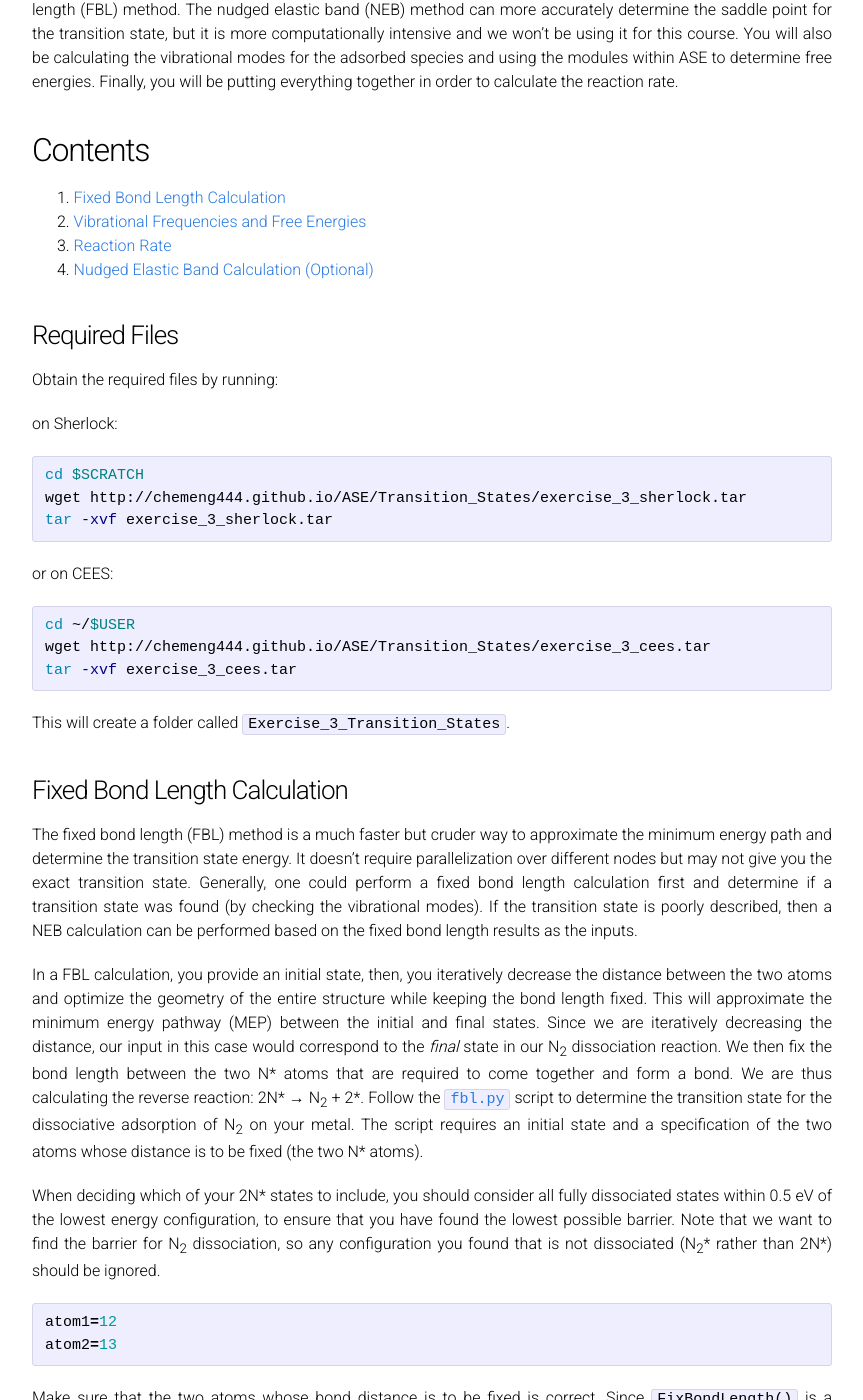
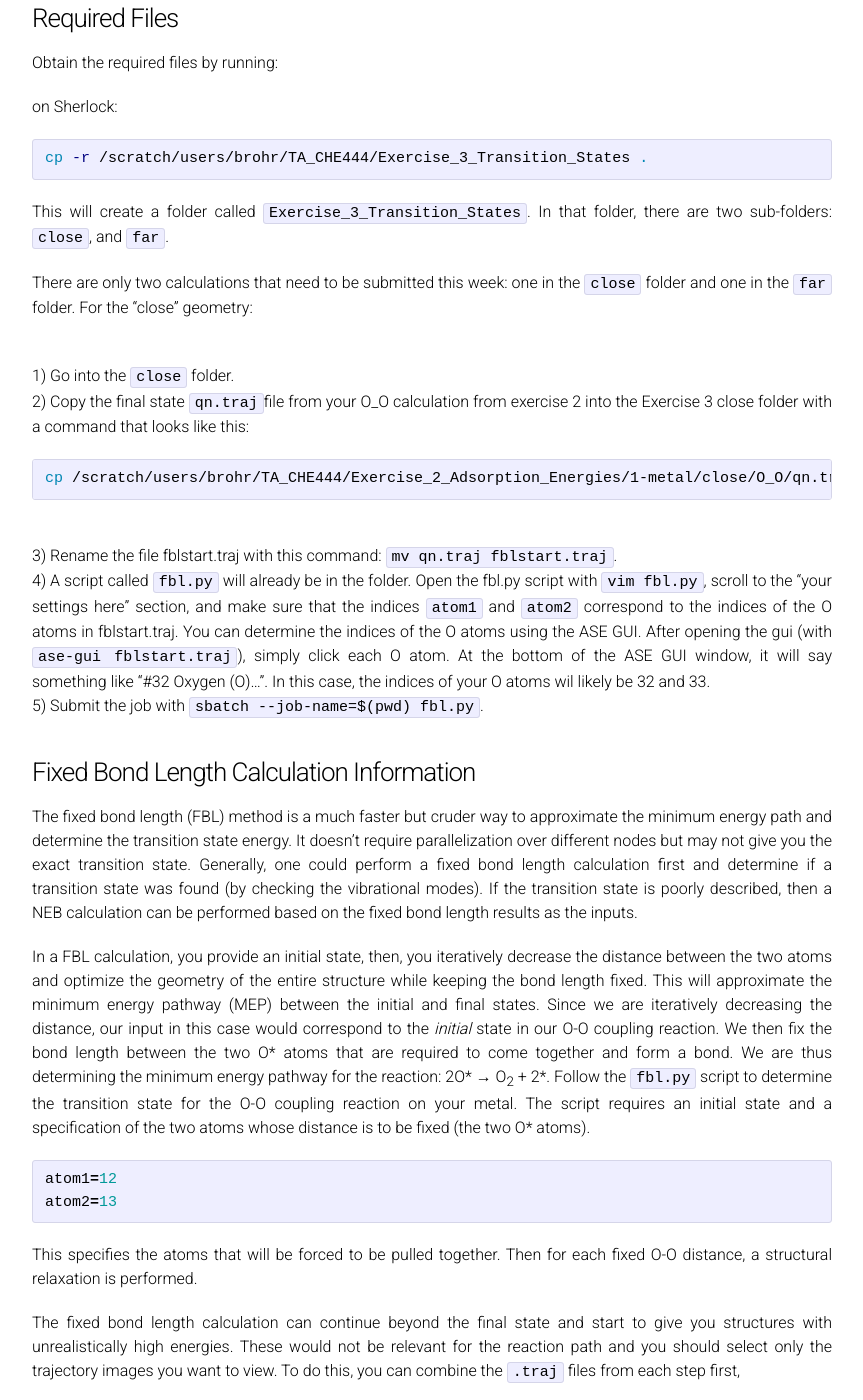
Before and after one commit to brohr/brohr.github.io, a Jekyll site: the page built from ASE/Transition_States/README.md, in a window 1280 px wide and 1400 px high, scrolled down 466 px. Shown: the whole window, without its empty margins (208-1071 px from the left). Built offline with Jekyll 4.4.1, drawn with Linux system fonts in a browser that asks for light colours; formulas are drawn with MathJax 3; our own code applies the rules of GitHub Pages for plain Markdown files; some of the changed text lies outside the part shown.

Commit message:
1488523280.03

````diff
--- a/ASE/Transition_States/README.md
+++ b/ASE/Transition_States/README.md
@@ -4,26 +4,19 @@ mathjax: false
 permalink: /ASE/Transition_States/
 ---
 
-# ASE Tutorials
-1. [Introduction to ASE](../)
-2. [Getting Started](../Getting_Started/)
-3. [Adsorption](../Adsorption/)
-4. [Transition States](../Transition_States/)
-5. [Error Estimation and Density of States](../BEEF_DOS/)
+## Transition State Energies
 
-____
-
-## Transition State and Free Energy Calculations
-
-In this final exercise, you will be calculating the transition state energy for N<sub>2</sub> dissociation using the fixed bond length (FBL) method. The  nudged elastic band (NEB) method can more accurately determine the saddle point for the transition state, but it is more computationally intensive and we won't be using it for this course. You will also be calculating the vibrational modes for the adsorbed species and using the modules within ASE to determine free energies. Finally, you will be putting everything together in order to calculate the reaction rate.
+In this final exercise, you will be calculating the transition state energy for O-O coupling using the fixed bond length (FBL) method. The  nudged elastic band (NEB) method can more accurately determine the saddle point for the transition state, but it is more computationally intensive and we won't be using it for this course.
 
 
 ## Contents
+1. [Required Files](#RequiredFiles)
 2. [Fixed Bond Length Calculation](#fixed-bond-length-calculation)
-3. [Vibrational Frequencies and Free Energies](#vibrational-frequencies)
-4. [Reaction Rate](#reaction-rate)
-5. [Nudged Elastic Band Calculation (Optional)](#nudged-elastic-band-calculation)
+<!-- 3. [Vibrational Frequencies and Free Energies](#vibrational-frequencies) -->
+<!-- 4. [Reaction Rate](#reaction-rate) -->
+<!-- 5. [Nudged Elastic Band Calculation (Optional)](#nudged-elastic-band-calculation) -->
 
+<a name='RequiredFiles'></a>
 
 ### Required Files ###
 
@@ -32,66 +25,39 @@ Obtain the required files by running:
 on Sherlock:
 
 ```bash
-cd $SCRATCH
-wget http://chemeng444.github.io/ASE/Transition_States/exercise_3_sherlock.tar
-tar -xvf exercise_3_sherlock.tar
+cp -r /scratch/users/brohr/TA_CHE444/Exercise_3_Transition_States .
 ```
 
-or on CEES:
+This will create a folder called `Exercise_3_Transition_States`. In that folder, there are two sub-folders: `close`, and `far`.
+
+There are only two calculations that need to be submitted this week: one in the `close` folder and one in the `far` folder. For the "close" geometry:
+
+<br>1) Go into the `close` folder.
+<br>2) Copy the final state `qn.traj`file from your O_O calculation from exercise 2 into the Exercise 3 close folder with a command that looks like this:
 
 ```bash
-cd ~/$USER
-wget http://chemeng444.github.io/ASE/Transition_States/exercise_3_cees.tar
-tar -xvf exercise_3_cees.tar
+cp /scratch/users/brohr/TA_CHE444/Exercise_2_Adsorption_Energies/1-metal/close/O_O/qn.traj .
 ```
 
+<br>3) Rename the file fblstart.traj with this command: `mv qn.traj fblstart.traj`.
+<br>4) A script called `fbl.py` will already be in the folder. Open the fbl.py script with `vim fbl.py`, scroll to the "your settings here" section, and make sure that the indices `atom1` and `atom2` correspond to the indices of the O atoms in fblstart.traj. You can determine the indices of the O atoms using the ASE GUI. After opening the gui (with `ase-gui fblstart.traj`), simply click each O atom. At the bottom of the ASE GUI window, it will say something like "#32 Oxygen (O)...". In this case, the indices of your O atoms wil likely be 32 and 33.
+<br>5) Submit the job with `sbatch --job-name=$(pwd) fbl.py`.
 
-This will create a folder called `Exercise_3_Transition_States`.
 
 <a name='fixed-bond-length-calculation'></a>
 
-### Fixed Bond Length Calculation ###
+### Fixed Bond Length Calculation Information ###
 
 The fixed bond length (FBL) method is a much faster but cruder way to approximate the minimum energy path and determine the transition state energy. It doesn’t require parallelization over different nodes but may not give you the exact transition state. Generally, one could perform a fixed bond length calculation first and determine if a transition state was found (by checking the vibrational modes). If the transition state is poorly described, then a NEB calculation can be performed based on the fixed bond length results as the inputs.
 
-In a FBL calculation, you provide an initial state, then, you iteratively decrease the distance between the two atoms and optimize the geometry of the entire structure while keeping the bond length fixed. This will approximate the minimum energy pathway (MEP) between the initial and final states. Since we are iteratively decreasing the distance, our input in this case would correspond to the *final* state in our N<sub>2</sub> dissociation reaction. We then fix the bond length between the two N\* atoms that are required to come together and form a bond. We are thus calculating the reverse reaction: 2N\* → N<sub>2</sub> + 2\*. Follow the [`fbl.py`](fbl.py) script to determine the transition state for the dissociative adsorption of N<sub>2</sub> on your metal. The script requires an initial state and a specification of the two atoms whose distance is to be fixed (the two N* atoms).
-
-When deciding which of your 2N\* states to include, you should consider all fully dissociated states within 0.5 eV of the lowest energy configuration, to ensure that you have found the lowest possible barrier. Note that we want to find the barrier for N<sub>2</sub> dissociation, so any configuration you found that is not dissociated (N<sub>2</sub>\* rather than 2N\*) should be ignored.
+In a FBL calculation, you provide an initial state, then, you iteratively decrease the distance between the two atoms and optimize the geometry of the entire structure while keeping the bond length fixed. This will approximate the minimum energy pathway (MEP) between the initial and final states. Since we are iteratively decreasing the distance, our input in this case would correspond to the *initial* state in our O-O coupling reaction. We then fix the bond length between the two O\* atoms that are required to come together and form a bond. We are thus determining the minimum energy pathway for the reaction: 2O\* → O<sub>2</sub> + 2\*. Follow the `fbl.py` script to determine the transition state for the O-O coupling reaction on your metal. The script requires an initial state and a specification of the two atoms whose distance is to be fixed (the two O* atoms).
 
 ```python
 atom1=12
 atom2=13
 ```
+This specifies the atoms that will be forced to be pulled together. Then for each fixed O-O distance, a structural relaxation is performed.
 
-Make sure that the two atoms whose bond distance is to be fixed is correct. Since `FixBondLength()` is a constraint, all constraints on the unit cell must be re-specified when setting the constraints. For surfaces:
-
-```python
-constraints = [FixBondLength(atom1,atom2)]
-mask = [atom.z < 10 for atom in atoms]      # atoms in the structure to be fixed
-constraints.append(FixAtoms(mask=mask))
-atoms.set_constraint(constraints)
-```
-
-or for clusters:
-
-```python
-fixatoms = FixAtoms(indices=[atom.index for atom in atoms if atom.symbol in metals])
-constraints.append(fixatoms)
-```
-
-Then for each fixed N-N distance, a structural relaxation is performed.
-
-**_These settings have already been set for you in the `fbl.py` script. MAKE SURE TO READ THROUGH THE SCRIPT AND FOLLOW THE INSTRUCTIONS._**
-
-To reduce the likelihood of mistakes, we have highlighted the sections needing your input:
-
-```python
-#########################################################################################################
-#####                                     YOUR SETTINGS HERE                                        #####
-#########################################################################################################
-```
-
-Make sure to edit the settings in there!
 
 The fixed bond length calculation can continue beyond the final state and start to give you structures with unrealistically high energies. These would not be relevant for the reaction path and you should select only the trajectory images you want to view. To do this, you can combine the `.traj` files from each step first,
 
@@ -117,18 +83,14 @@ Even though the `NEB` menu option was intended for viewing NEB trajectories, it
 <center><img src="Images/FBL-plot.png" alt="Reaction coordinate" style="width: 400px;"/><br>
 Reaction Coordinate</center>
 
-You should only pay attention to the peak of the plot, which is where the transition state is. The FBL calculation will not necessarily find the final state (in this case, gaseous N<sub>2</sub>), so the final state energy in the plot will not generally be correct.
-
-Keep in mind that this plot is a BACKWARDS description of the reaction path for N<sub>2</sub> dissociation. The first image is actually the last step (fully dissociated state).
+You should only pay attention to the peak of the plot, which is where the transition state is. The FBL calculation will not necessarily find the final state (in this case, gaseous O<sub>2</sub>), so the final state energy in the plot will not generally be correct.
 
 If the bond length becomes unrealistically short, you will also see large spikes in the total energy towards the end of your calculation. You can safely ignore these images.
 
-Note that on very reactive surfaces, the FBL calculation may not be able to find the desorbed N<sub>2</sub>\* state before the bond length becomes unrealistically short (the adsorption of N<sub>2</sub>\* is extremely favorable). This is okay because we would expect the relevant transition state to occur AFTER the adsorption step for such a reactive surface. You can therefore use the transition state calculation as normal in this case even though FBL does not recover the gaseous N<sub>2</sub> state.
+Note that on very reactive surfaces, the FBL calculation may not be able to find the desorbed O<sub>2</sub>\* state before the bond length becomes unrealistically short (the adsorption of O<sub>2</sub>\* is extremely favorable). This is okay because we would expect the relevant transition state to occur AFTER the adsorption step for such a reactive surface. You can therefore use the transition state calculation as normal in this case even though FBL does not recover the gaseous O<sub>2</sub> state.
 
 
-**<font color="red">Requirement:</font>** Turn in an image of the transition state and the reaction coordinate.
-
-
+<!--
 <a name='vibrational-frequencies'></a>
 
 ### Vibrational Frequencies and Free Energies ###
@@ -203,7 +165,7 @@ To perform a nudged elastic band (NEB) calculation, one needs to provide an init
 In the `neb.py` file make sure the line specifying the number of nodes.
 
 ```python
-#SBATCH --nodes=5
+#SBATCH [two hyphens]nodes=5
 ```
 corresponds to the number of _intermediate_ images. Check that `intermediate_images = 5` matches.
 
@@ -223,3 +185,5 @@ ase-gui neb*.traj –n -1
 ```
 
 where all files of the form `neb*.traj` (with * referring to any number of characters) will be opened in ag. The `-n` flag specifies the image within each trajectory file. Since you are optimizing the entire reaction path, each step in the NEB will be stored in each image file. Specifying `-n -1` tells ase-gui to only read the last image of each file (i.e. the most current step).
+
+-->
````
Also changed, not shown: ASE/Adsorption_Energies/README.md (+1 -1 lines), Index.md (+1 -1 lines), ASE/Transition_States/Images/NEB-menu.png, 2 other files.
